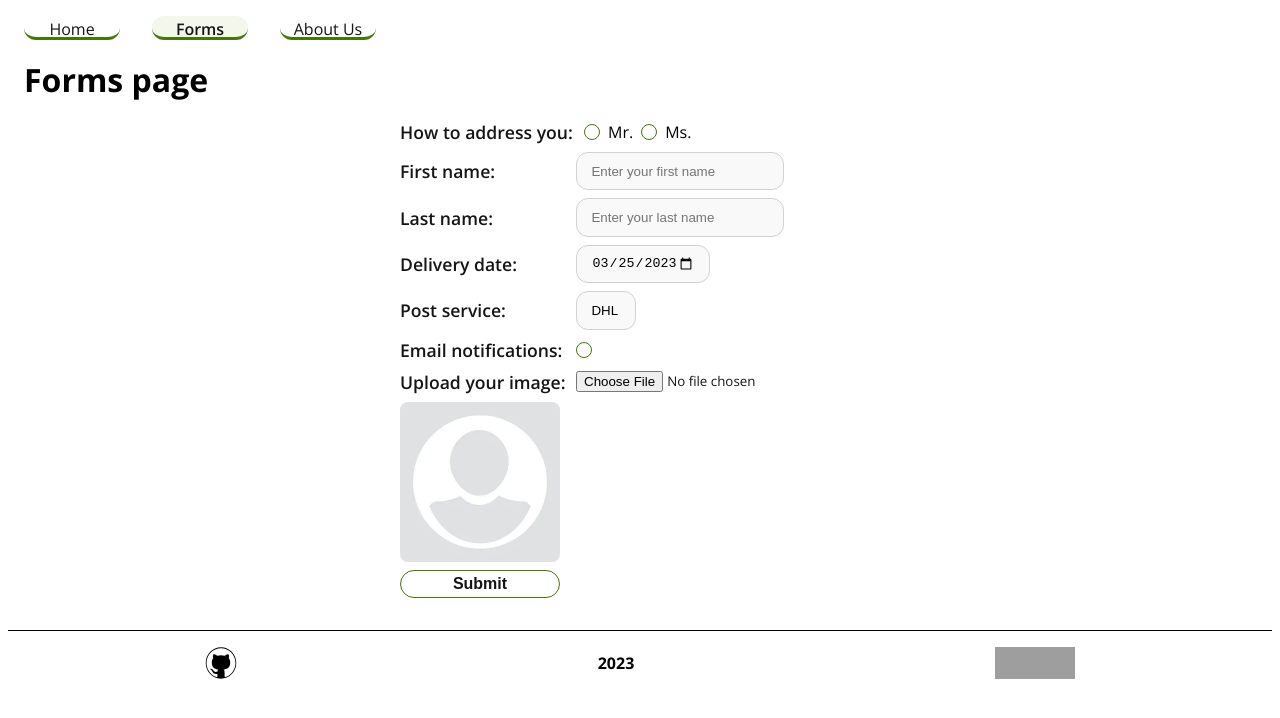
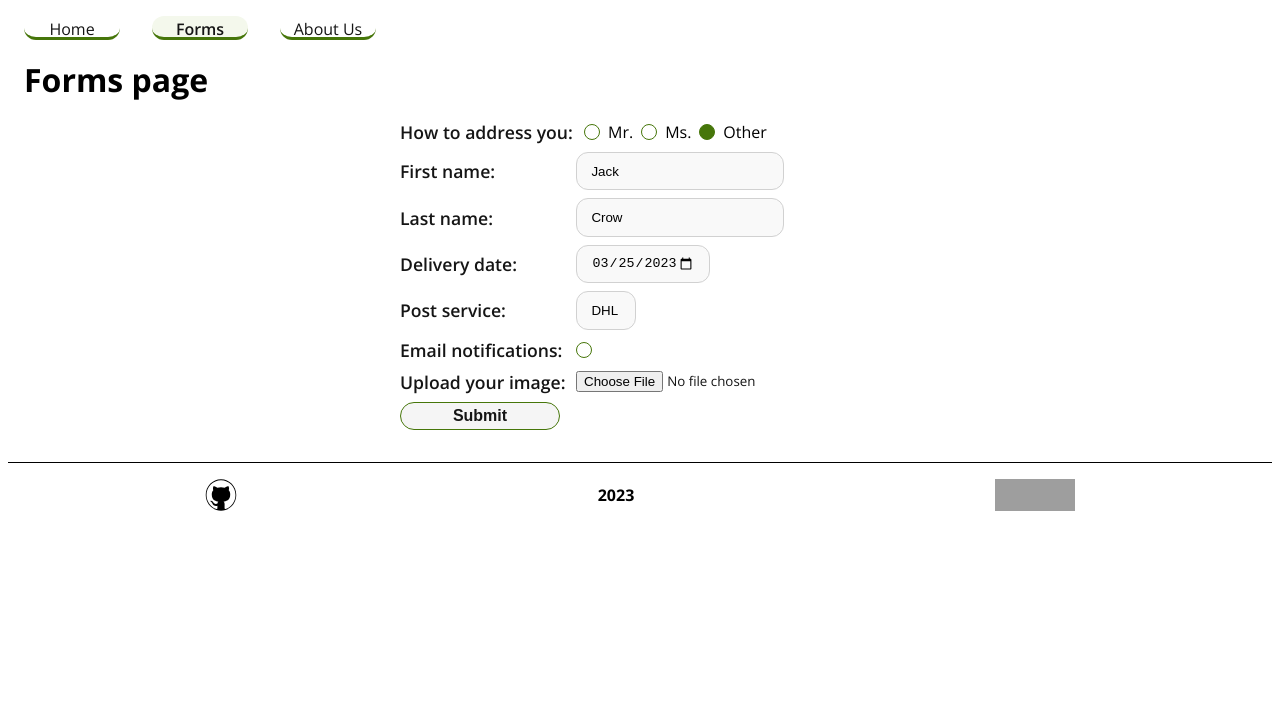
Before and after one commit to Disembow/RSS-React, a React (Vite) app: page /forms in a window 1280 px wide. Shown: the top 718 px of the page. Built offline with nearby package versions, Linux system fonts and the light colour scheme; grey boxes are pictures that could not be loaded.

Commit message:
feat: rewrite form with hooks

```diff
--- a/package.json
+++ b/package.json
@@ -43,6 +43,7 @@
     "jsdom": "^21.1.1",
     "lint-staged": "^13.2.0",
     "prettier": "^2.8.4",
+    "react-hook-form": "^7.43.8",
     "typescript": "^4.9.3",
     "vite": "^4.2.0",
     "vite-plugin-eslint": "^1.8.1",
--- a/src/components/main/forms/FormPage.scss
+++ b/src/components/main/forms/FormPage.scss
@@ -78,6 +78,7 @@
 
   &:disabled {
     background-color: $buttonDisableBG;
+    color: $primaryColor1;
     cursor: auto;
   }
 }
@@ -118,3 +119,13 @@
   line-height: 150%;
   text-align: center;
 }
+
+.overlay {
+  position: fixed;
+  left: 0;
+  top: 0;
+  height: 100%;
+  width: 100%;
+  background-color: rgba(0, 0, 0, 0.5);
+  z-index: 20;
+}
--- a/src/components/main/forms/FormPage.tsx
+++ b/src/components/main/forms/FormPage.tsx
@@ -2,13 +2,15 @@ import React from 'react';
 import './FormPage.scss';
 import Title from '../../header/Title';
 import Form from './Form';
+import NewForm from './NewForm';
 
 export default class FormPage extends React.Component {
   render() {
     return (
       <main className="main">
         <Title>{'Forms page'}</Title>
-        <Form />
+        <NewForm />
+        {/* <Form /> */}
       </main>
     );
   }
--- /dev/null
+++ b/src/components/main/forms/NewForm.tsx
@@ -0,0 +1,202 @@
+import React, { useState } from 'react';
+import { useForm } from 'react-hook-form';
+import Options from './UI/Options';
+import CardsForm from './UI/CardsForm';
+import CreateSumbitMessage from './UI/SubmitMessage';
+
+export type TNewForm = {
+  firstName: string;
+  lastName: string;
+  radio: string;
+  deliveryDate: string;
+  postProvider: string;
+  checkbox: boolean;
+  avatar: FileList[];
+};
+
+const defaultDeliveryDate = new Date().toISOString().slice(0, 10);
+const maxDate = new Date(new Date().getFullYear() + 1, new Date().getMonth(), new Date().getDate());
+
+export default function NewForm() {
+  const {
+    register,
+    handleSubmit,
+    reset,
+    formState: { errors, isValid },
+  } = useForm<TNewForm>({
+    mode: 'onChange',
+    defaultValues: {
+      radio: '',
+      firstName: 'Jack',
+      lastName: 'Crow',
+      deliveryDate: defaultDeliveryDate,
+      postProvider: 'DHL',
+      checkbox: false,
+    },
+  });
+
+  const [cardImageList, setcardImageList] = useState<string[]>([]);
+  const [card, setCard] = useState<TNewForm[]>([]);
+
+  const onSubmit = (data: TNewForm) => {
+    const file = data.avatar[0];
+    const reader = new FileReader();
+
+    if (file instanceof File) {
+      reader.readAsDataURL(file);
+
+      reader.onload = () => {
+        const image = reader.result;
+        if (typeof image === 'string') {
+          const newState = [...cardImageList, image];
+          setcardImageList(newState);
+        }
+      };
+    }
+
+    setCard([...card, data]);
+
+    reset();
+  };
+
+  return (
+    <>
+      <form className="order__form" onSubmit={handleSubmit(onSubmit)}>
+        <div className="form__item form__item_radio">
+          <label className="form__label" htmlFor={'first-name'}>
+            How to address you:
+          </label>
+          <input
+            {...register('radio')}
+            className="form__checkbox"
+            type="radio"
+            value="Mr."
+            id="gender"
+          />
+          Mr.
+          <input
+            {...register('radio')}
+            className="form__checkbox"
+            type="radio"
+            value="Ms."
+            id="gender"
+          />
+          Ms.
+          <input
+            {...register('radio')}
+            className="form__checkbox"
+            type="radio"
+            value=""
+            id="gender"
+          />
+          Other
+        </div>
+
+        <div className="form__item">
+          <label className="form__label" htmlFor={'first-name'}>
+            First name:
+          </label>
+          <input
+            {...register('firstName', {
+              required: 'This is required field',
+              minLength: { value: 2, message: 'It needs min 2 characters' },
+              pattern: {
+                value: /^[A-Z][a-z]{1,20}$/,
+                message: 'The first character needs to be capitalized',
+              },
+            })}
+            className="light-block"
+            type="text"
+            placeholder="Enter your first name"
+            autoComplete="off"
+            id="first-name"
+          />
+          <p>{errors.firstName?.message}</p>
+        </div>
+
+        <div className="form__item">
+          <label className="form__label" htmlFor={'last-name'}>
+            Last name:
+          </label>
+          <input
+            {...register('lastName', {
+              required: 'This is required field',
+              minLength: { value: 2, message: 'It needs min 2 characters' },
+              pattern: {
+                value: /^[A-Z][a-z]{1,20}$/,
+                message: 'The first character needs to be capitalized',
+              },
+            })}
+            className="light-block"
+            type="text"
+            placeholder="Enter your last name"
+            autoComplete="off"
+            id="last-name"
+          />
+          <p>{errors.lastName?.message}</p>
+        </div>
+
+        <div className="form__item">
+          <label className="form__label" htmlFor={'delivery-date'}>
+            Delivery date:
+          </label>
+          <input
+            {...register('deliveryDate', { required: true })}
+            className="light-block"
+            type="date"
+            placeholder="Enter your last name"
+            autoComplete="off"
+            id="delivery-date"
+            min={defaultDeliveryDate}
+            max={maxDate.toISOString().slice(0, 10)}
+          />
+        </div>
+
+        <div className="form__item">
+          <label className="form__label" htmlFor="post-select">
+            Post service:
+          </label>
+          <select {...register('postProvider')} className="light-block" id="post-select">
+            <Options value={['DHL', 'UPS', 'DPD']} />
+          </select>
+        </div>
+
+        <div className="form__item">
+          <label className="form__label" htmlFor="checkbox">
+            Email notifications:
+          </label>
+          <input
+            {...register('checkbox')}
+            className="form__checkbox"
+            type="checkbox"
+            id="checkbox"
+          />
+        </div>
+
+        <div className="form__item">
+          <label className="form__label" htmlFor="avatar">
+            Upload your image:
+          </label>
+          <input
+            {...register('avatar', { required: 'Please insert an image file' })}
+            className="input__file"
+            type="file"
+            id="avatar"
+            data-testid="avatar"
+          />
+        </div>
+
+        <input
+          className="button button__submit"
+          type="submit"
+          value={'Submit'}
+          disabled={!isValid}
+        />
+      </form>
+
+      <CardsForm number={cardImageList.length} logo={cardImageList} data={card}>
+        <CreateSumbitMessage />
+      </CardsForm>
+    </>
+  );
+}
--- a/src/components/main/forms/UI/CardsForm.tsx
+++ b/src/components/main/forms/UI/CardsForm.tsx
@@ -2,11 +2,19 @@ import React from 'react';
 import CardsInfoRow from '../../home/UI/CardsInfo';
 import { TFormCard } from '../../../../types/props-types';
 import imageDefault from '../../../../assets/image_default.webp';
+import checkmarkTrue from '../../../../assets/checkbox-checked.svg';
+import checkmarkFalse from '../../../../assets/checkbox.svg';
+
+type TImage = {
+  src: string;
+};
+
+const CheckboxChecked = ({ src }: TImage) => <img src={src} alt="notifications" width={'20'}></img>;
 
 export default function CardsForm(props: TFormCard) {
   const cards: JSX.Element[] = [];
 
-  for (let i = 0; i < props.number; i++) {
+  for (let i = 0; i < props.number!; i++) {
     cards.push(
       <div className="card__item form__card" key={i + 1}>
         <h3>Card #{i + 1}</h3>
@@ -17,18 +25,28 @@ export default function CardsForm(props: TFormCard) {
         />
         <CardsInfoRow
           title="Full name"
-          info={props.radio[i] + ' ' + props.firstName[i] + ' ' + props.lastName[i]}
+          info={props.data[i].radio + ' ' + props.data[i].firstName + ' ' + props.data[i].lastName}
           data-testid="fullname"
         />
-        <CardsInfoRow title="Delivery" info={props.date[i]} data-testid="delivery-date" />
+        <CardsInfoRow
+          title="Delivery"
+          info={props.data[i].deliveryDate}
+          data-testid="delivery-date"
+        />
         <CardsInfoRow
           title="Post provider"
-          info={props.postService[i]}
+          info={props.data[i].postProvider}
           data-testid="post-provider"
         />
         <CardsInfoRow
           title="Email notification"
-          info={props.notification[i]}
+          info={
+            props.data[i].checkbox ? (
+              <CheckboxChecked src={checkmarkTrue} />
+            ) : (
+              <CheckboxChecked src={checkmarkFalse} />
+            )
+          }
           data-testid="email-notice"
         />
         {props.children}
--- a/src/components/main/forms/UI/Input.tsx
+++ b/src/components/main/forms/UI/Input.tsx
@@ -13,7 +13,7 @@ type TInput = {
   max?: string;
   defaultValue?: string;
   required?: boolean;
-  reference: React.RefObject<HTMLInputElement>;
+  reference?: React.RefObject<HTMLInputElement>;
 };
 
 export default function Input({
--- /dev/null
+++ b/src/components/main/forms/UI/Options.tsx
@@ -0,0 +1,14 @@
+import React from 'react';
+import { TOption } from '../../../../types/props-types';
+
+export default function Options(props: TOption) {
+  const options = props.value.map((e, i) => {
+    return (
+      <option key={i} value={props.value[i]}>
+        {props.value[i]}
+      </option>
+    );
+  });
+
+  return <>{options}</>;
+}
--- a/src/components/main/forms/UI/SubmitMessage.tsx
+++ b/src/components/main/forms/UI/SubmitMessage.tsx
@@ -1,10 +1,18 @@
-import React from 'react';
-import { TProps } from '../../../../types/props-types';
+import React, { useRef } from 'react';
 
-const CreateSumbitMessage = (props: TProps) => {
+const CreateSumbitMessage = () => {
+  const ref = useRef(null);
+
+  const clickHandler = function () {
+    const div = ref.current! as HTMLElement;
+    div.remove();
+  };
+
   return (
-    <div className="submit__popup" ref={props.reference}>
-      Thx a lot for submiting. Information could be seen under the input form.
+    <div className="overlay" ref={ref} onClick={clickHandler}>
+      <div className="submit__popup">
+        Thx a lot for submiting. You could see the card under the input form.
+      </div>
     </div>
   );
 };
--- a/src/main.tsx
+++ b/src/main.tsx
@@ -6,7 +6,7 @@ import './main.scss';
 export const root: HTMLDivElement | null = document.querySelector('#root');
 if (root)
   ReactDOM.createRoot(root).render(
-    <React.StrictMode>
-      <App />
-    </React.StrictMode>
+    // <React.StrictMode>
+    <App />
+    // </React.StrictMode>
   );
```
Also changed, not shown: src/types/props-types.ts (+13 -10 lines), 1 other file (tests, documents, lock files or other folders).
